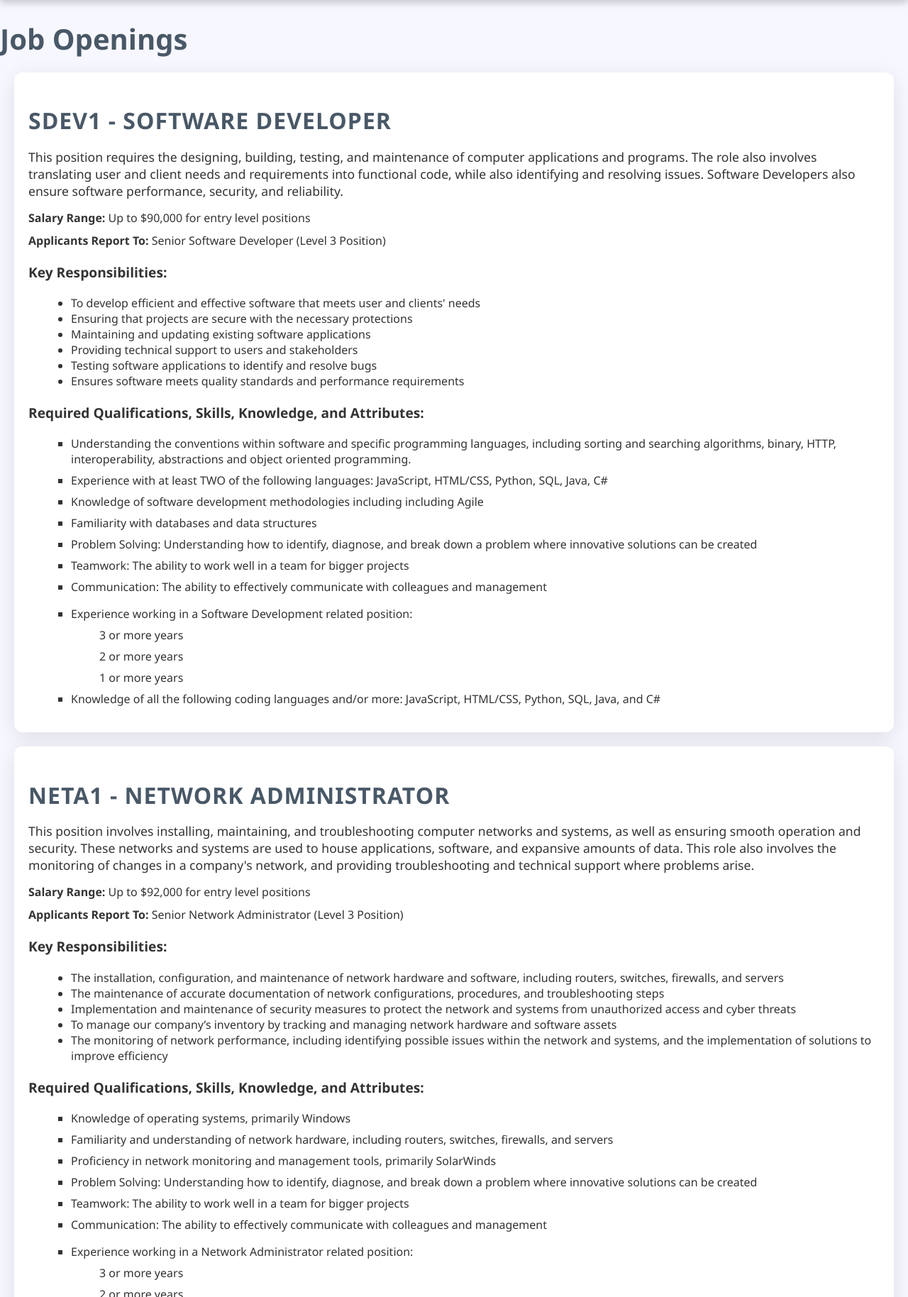
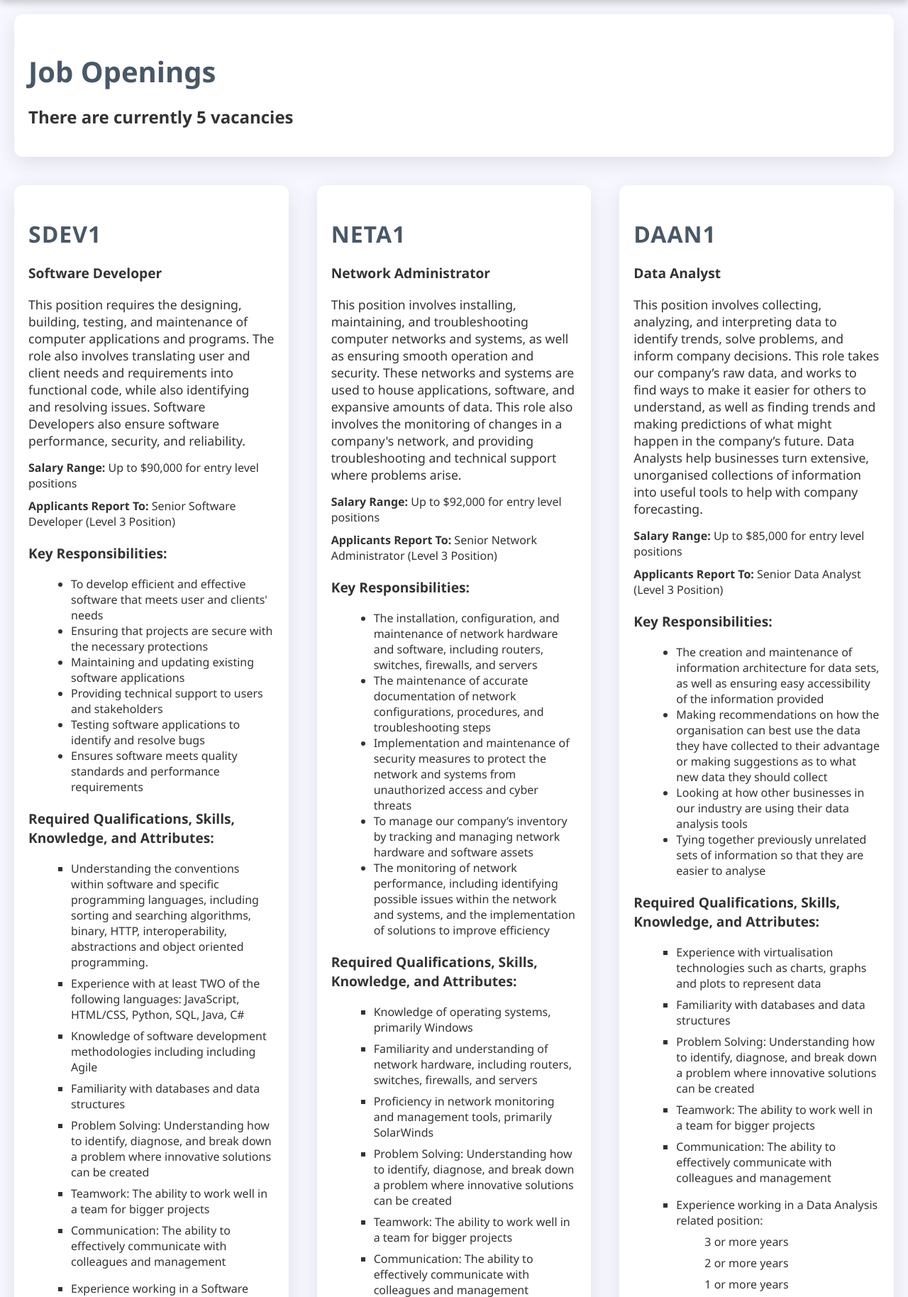
Before and after one commit to 105928712/goat, a PHP site: page /jobs.html in a window 1280 px wide. Shown: the part 96-1924 px from the top of the page at 71% size. Run offline with PHP 8.4, Linux system fonts and the light colour scheme.

Commit message:
On Nima's Behalf: fix jobs styling and add grid layout

```diff
--- a/jobs.html
+++ b/jobs.html
@@ -32,10 +32,15 @@
     </header>
 
     <main>
+        <section class="panel">
+            <h1 class="jobs-page-title">Job Openings</h1>
+            <h2>There are currently 5 vacancies</h2>
+        </section>
+        <div class="jobs-grid">
             <!-- Job 1: Software Developer -->
-        <h1 class="page-title">Job Openings</h1>
             <section class="panel">
-            <h2 class="job-title">SDEV1 - Software Developer</h2>
+                <h2 class="job-title">SDEV1</h2>
+                <h3 class="job-title-extended">Software Developer</h3>
                 <p class="job-description">
                     This position requires the designing, building, testing, and maintenance of computer applications and programs. The role also involves translating user and client needs and requirements into functional code, while also identifying and resolving issues. Software Developers also ensure software performance, security, and reliability.
                 </p>
@@ -73,7 +78,8 @@
 
             <!-- Job 2: Network Administrator -->
             <section class="panel">
-            <h2 class="job-title">NETA1 - Network Administrator</h2>
+                <h2 class="job-title">NETA1</h2>
+                <h3 class="job-title-extended">Network Administrator</h3>
                 <p class="job-description">
                     This position involves installing, maintaining, and troubleshooting computer networks and systems, as well as ensuring smooth operation and security. These networks and systems are used to house applications, software, and expansive amounts of data. This role also involves the monitoring of changes in a company's network, and providing troubleshooting and technical support where problems arise.
                 </p>
@@ -111,7 +117,8 @@
 
             <!-- Job 3: Data Analyst -->
             <section class="panel">
-            <h2 class="job-title">DAAN1 - Data Analyst</h2>
+                <h2 class="job-title">DAAN1</h2>
+                <h3 class="job-title-extended">Data Analyst</h3>
                 <p class="job-description">
                     This position involves collecting, analyzing, and interpreting data to identify trends, solve problems, and inform company decisions. This role takes our company’s raw data, and works to find ways to make it easier for others to understand, as well as finding trends and making predictions of what might happen in the company’s future. Data Analysts help businesses turn extensive, unorganised collections of information into useful tools to help with company forecasting.
                 </p>
@@ -145,7 +152,8 @@
 
             <!-- Job 4: Cybersec Specialist -->
             <section class="panel">
-            <h2 class="job-title">CSSP1 - Cybersecurity Specialist</h2>
+                <h2 class="job-title">CSSP1</h2>
+                <h3 class="job-title-extended">Cybersecurity Specialist</h3>
                 <p class="job-description">
                     This position involves protecting a company’s computer system and network from cyber threats by identifying vulnerabilities, implementing security measures, and responding to security incidents. The role also requires the creation, installation, continuous monitoring and maintenance of company security systems.
                 </p>
@@ -179,7 +187,8 @@
 
             <!-- Job 4: Cloud Engineer -->
             <section class="panel">
-            <h2 class="job-title">CLEN1 - Cloud Engineer</h2>
+                <h2 class="job-title">CLEN1</h2>
+                <h3 class="job-title-extended">Cloud Engineer</h3>
                 <p class="job-description">
                     This position involves designing, implementing, and managing cloud-based infrastructure and services, ensuring efficient data storage, security, and scalability. This role also involves troubleshooting and optimizing cloud systems and applications.
                 </p>
@@ -212,6 +221,7 @@
                     <li>Advanced understanding of networking concepts, conventions and technologies</li>
                 </ul>
             </section>
+        </div>
     </main>
 
     <!-- Footer -->
--- a/styles/jobs.css
+++ b/styles/jobs.css
@@ -1,7 +1,15 @@
 /* Filename: jobs.css */
-/* (c) 2025 Joey Manani, Sienna Virtuoso, Nima Adel, Daniel Cornehls */
+/* (c) 2025 Joey Manani, Sienna Virtuoso, Nima Adel */
 /* (c) Aspects of this document are licensed under the Joey Manani Licensing Agreement as specified in LICENSE */
-/* Last edited: 11th of April, 2025 */
+/* Last edited: 12th of April, 2025 */
+
+
+/* Create a grid layout for jobs that auto fits */
+.jobs-grid {
+    display: grid;
+    grid-template-columns: repeat(auto-fit, minmax(350px, 1fr));
+    box-sizing: border-box;
+}
 
 /* Job Title Styling */
 .job-title {
@@ -60,10 +68,3 @@ section h3 {
 .no-number {
     list-style-type: none;
 }
-
-/* Responsive Design */
-@media (max-width: 768px) {
-    .job-title {
-        font-size: 1.8rem;
-    }
-}
```
Lines whose indentation alone changed are shown as unchanged.
